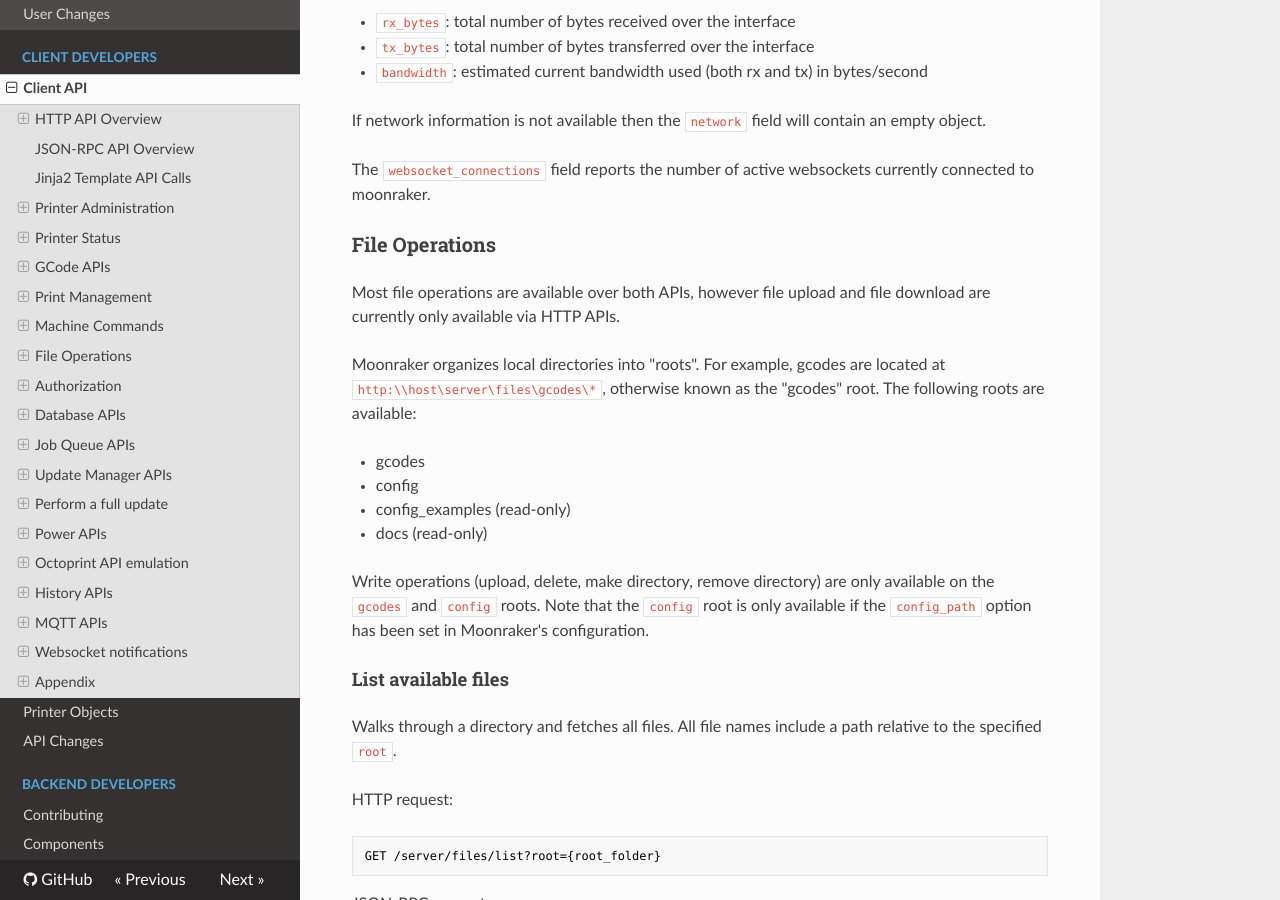
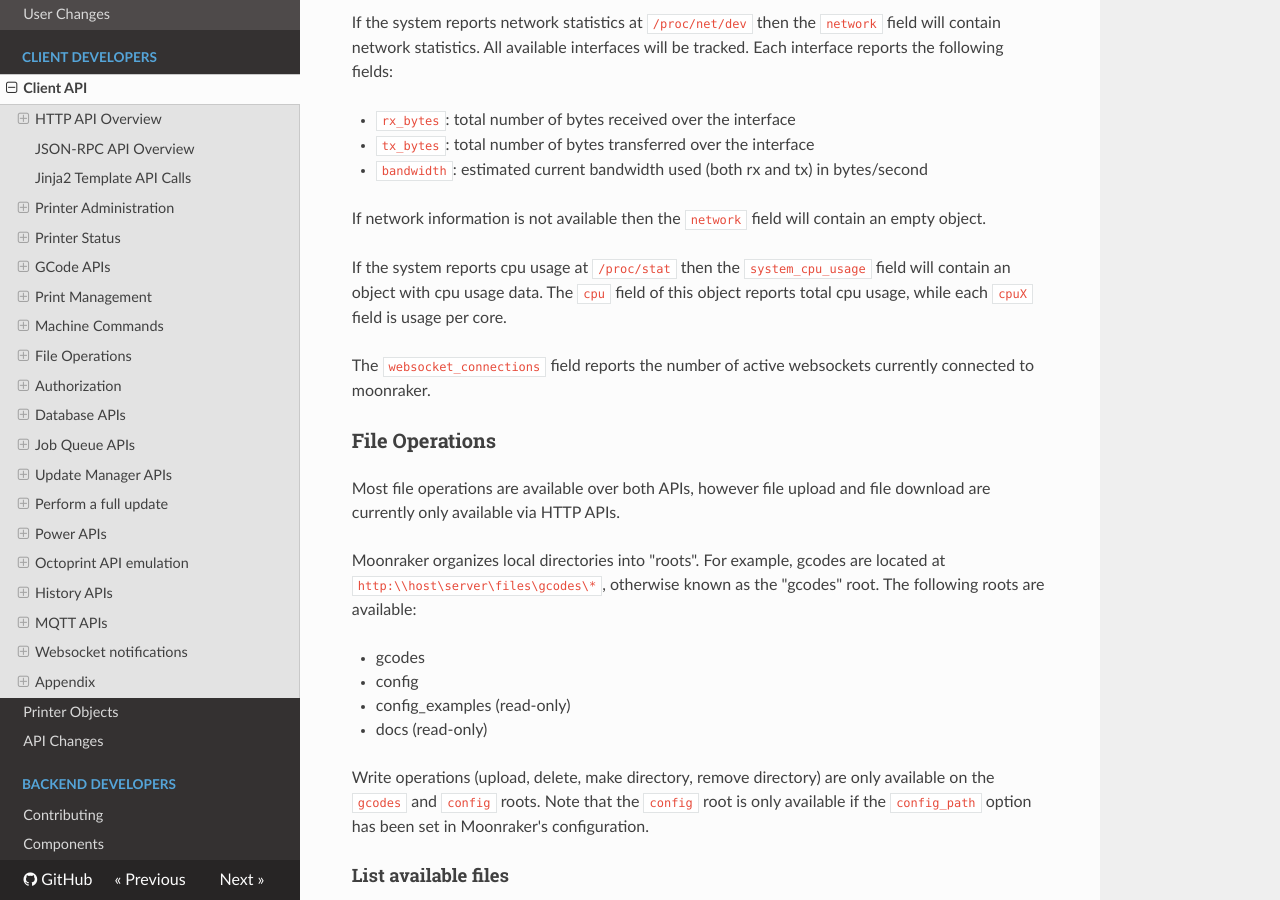
Before and after one commit to Marirossibn/moonraker, an MkDocs documentation site: the page built from docs/web_api.md, in a window 1280 px wide and 900 px high, scrolled down 22631 px. Built offline with MkDocs 1.6.1, drawn with Linux system fonts in a browser that asks for light colours; nearby versions of some CDN libraries; some of the changed text lies outside the part shown.

Commit message:
docs: update proc_stats documentation
Signed-off-by:  Eric Callahan <arksine.code@gmail.com>

````diff
--- a/docs/web_api.md
+++ b/docs/web_api.md
@@ -1091,6 +1091,13 @@
             "bandwidth": 4455.91
         }
     },
+    "system_cpu_usage": {
+        "cpu": 2.53,
+        "cpu0": 3.03,
+        "cpu1": 5.1,
+        "cpu2": 1.02,
+        "cpu3": 1
+    },
     "websocket_connections": 4
 }
 ```
@@ -1142,6 +1149,10 @@
 
 If network information is not available then the `network` field will
 contain an empty object.
+
+If the system reports cpu usage at `/proc/stat` then the `system_cpu_usage`
+field will contain an object with cpu usage data.  The `cpu` field of this
+object reports total cpu usage, while each `cpuX` field is usage per core.
 
 The `websocket_connections` field reports the number of active websockets
 currently connected to moonraker.
@@ -3710,6 +3721,13 @@
                 "bandwidth": 3458.77
             }
         },
+        "system_cpu_usage": {
+            "cpu": 2.53,
+            "cpu0": 3.03,
+            "cpu1": 5.1,
+            "cpu2": 1.02,
+            "cpu3": 1
+        },
         "websocket_connections": 2
     }]
 }
````
